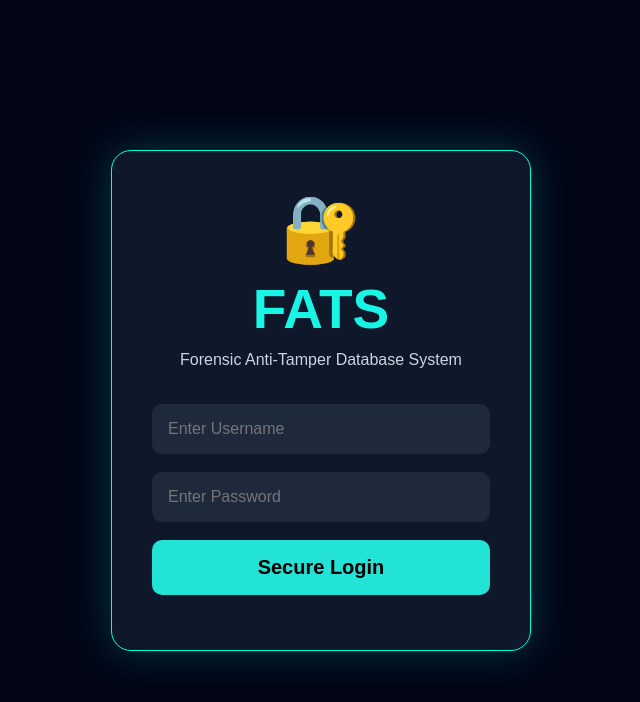
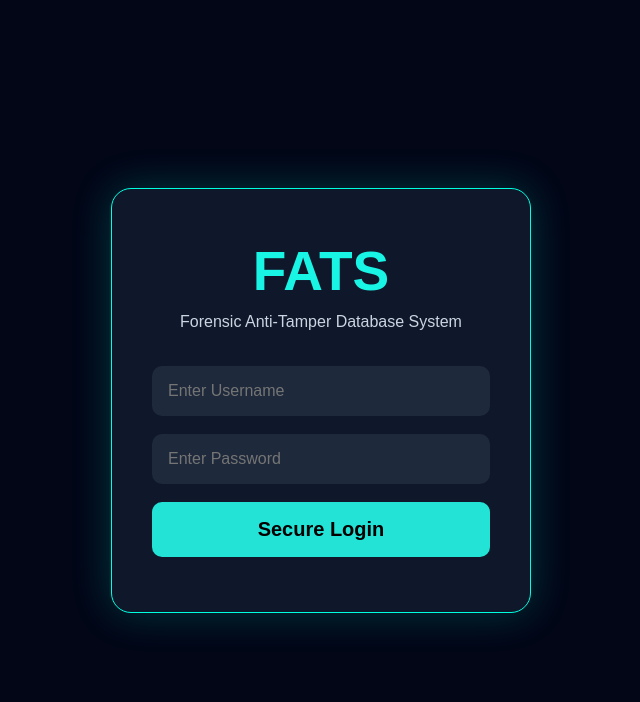
Before and after one commit to Moulyaranjan/Forensic-anti-tamper-DBMS, a website: page frontend/index.html in a window 1280 px wide. Shown: the whole page, without its empty margins (319-959 px from the left). Drawn offline with Linux system fonts and the light colour scheme.

Commit message:
Update index.html

```diff
--- a/frontend/index.html
+++ b/frontend/index.html
@@ -98,7 +98,7 @@
 
 <div class="login-box">
 
-    <div class="logo">🔐</div>
+    <div class="logo"></div>
 
     <h1>FATS</h1>
 
```
